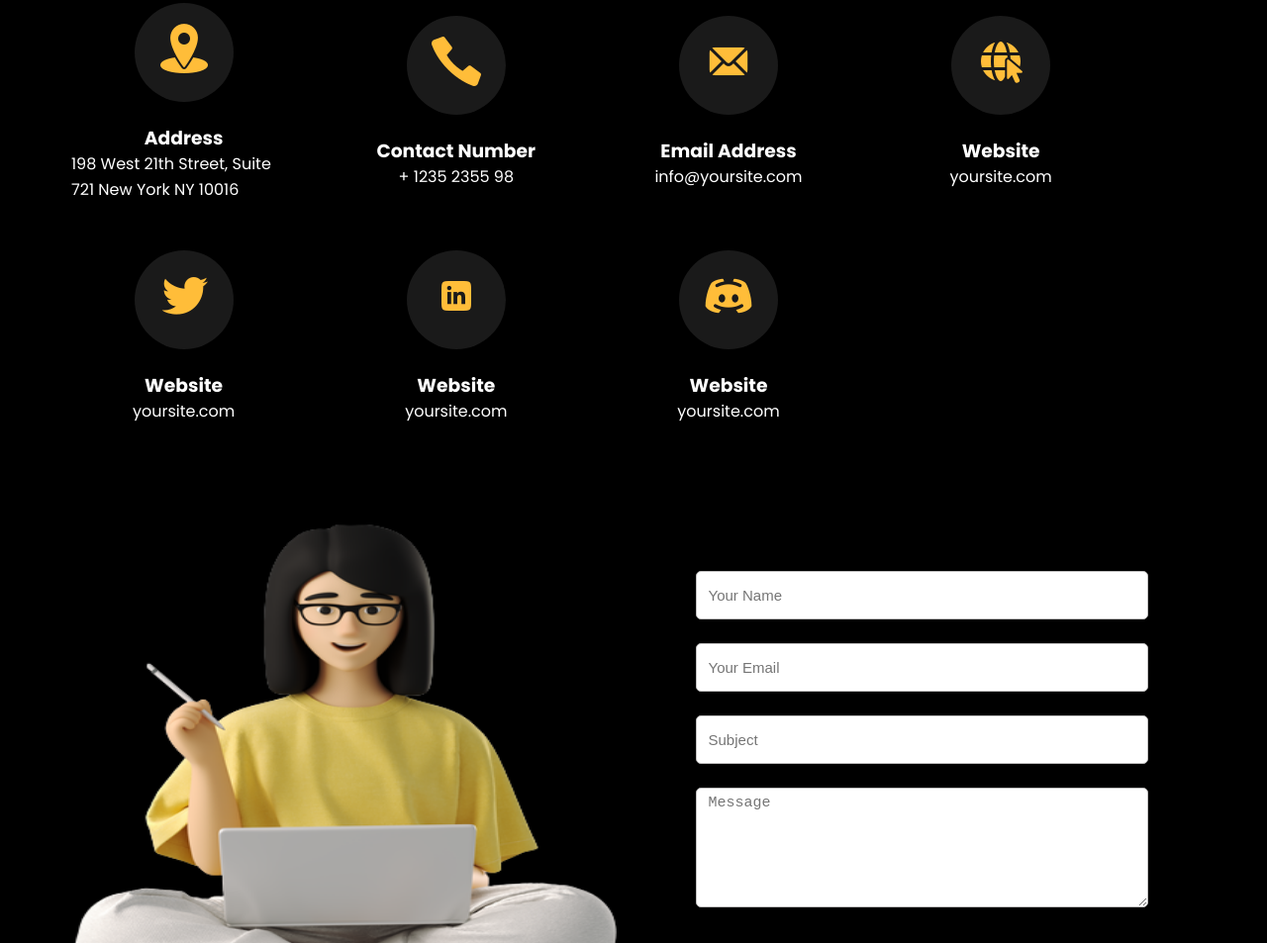
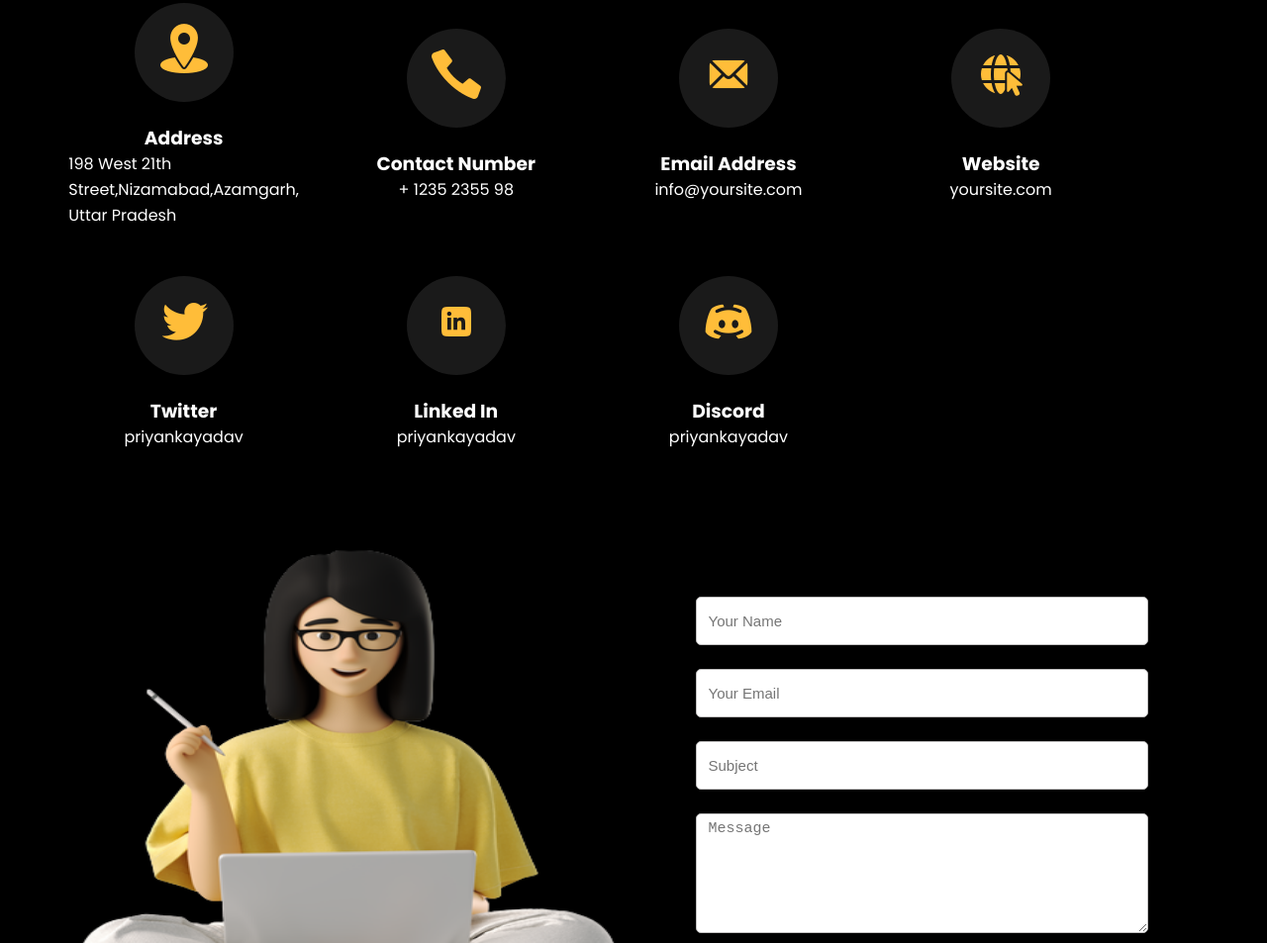
Before and after one commit to priyyadav/personal-portfolio, a plain HTML site: page index.html in a window 1280 px wide. Shown: the part 5428-6381 px from the top of the page at 99% size. Drawn offline with Linux system fonts and the light colour scheme.

Commit message:
minor changes in info for contact page

```diff
--- a/index.html
+++ b/index.html
@@ -563,7 +563,7 @@
                         </a>
                     </div>
                     <h3>Address</h3>
-                    <p>198 West 21th Street, Suite 721 New York NY 10016</p>
+                    <p>198 West 21th Street,Nizamabad,Azamgarh, Uttar Pradesh</p>
                 </div>
 
                 <div class="width-25">
@@ -600,8 +600,8 @@
                             <img src="images/twitter.png">
                         </a>
                     </div>
-                    <h3>Website</h3>
-                    <p><a href="#">yoursite.com</a></p>
+                    <h3>Twitter</h3>
+                    <p><a href="#">priyankayadav</a></p>
                 </div>
 
                 <div class="width-25">
@@ -610,8 +610,8 @@
                             <img src="images/linked-in.png">
                         </a>
                     </div>
-                    <h3>Website</h3>
-                    <p><a href="#">yoursite.com</a></p>
+                    <h3>Linked In</h3>
+                    <p><a href="#">priyankayadav</a></p>
                 </div>
 
                 <div class="width-25">
@@ -620,8 +620,8 @@
                             <img src="images/discord.png">
                         </a>
                     </div>
-                    <h3>Website</h3>
-                    <p><a href="#">yoursite.com</a></p>
+                    <h3>Discord</h3>
+                    <p><a href="#">priyankayadav</a></p>
                 </div>
             </div>
         </div>
```
